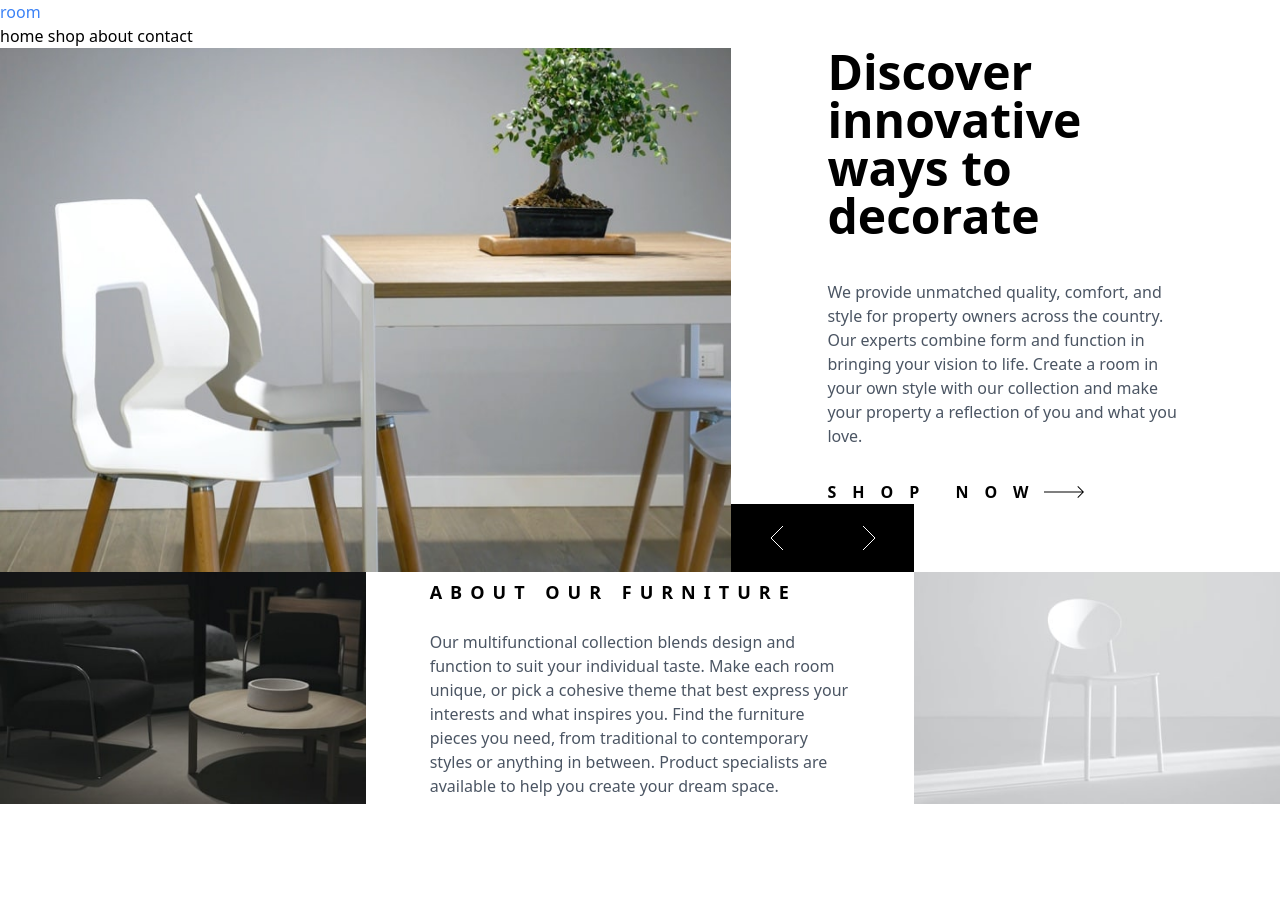
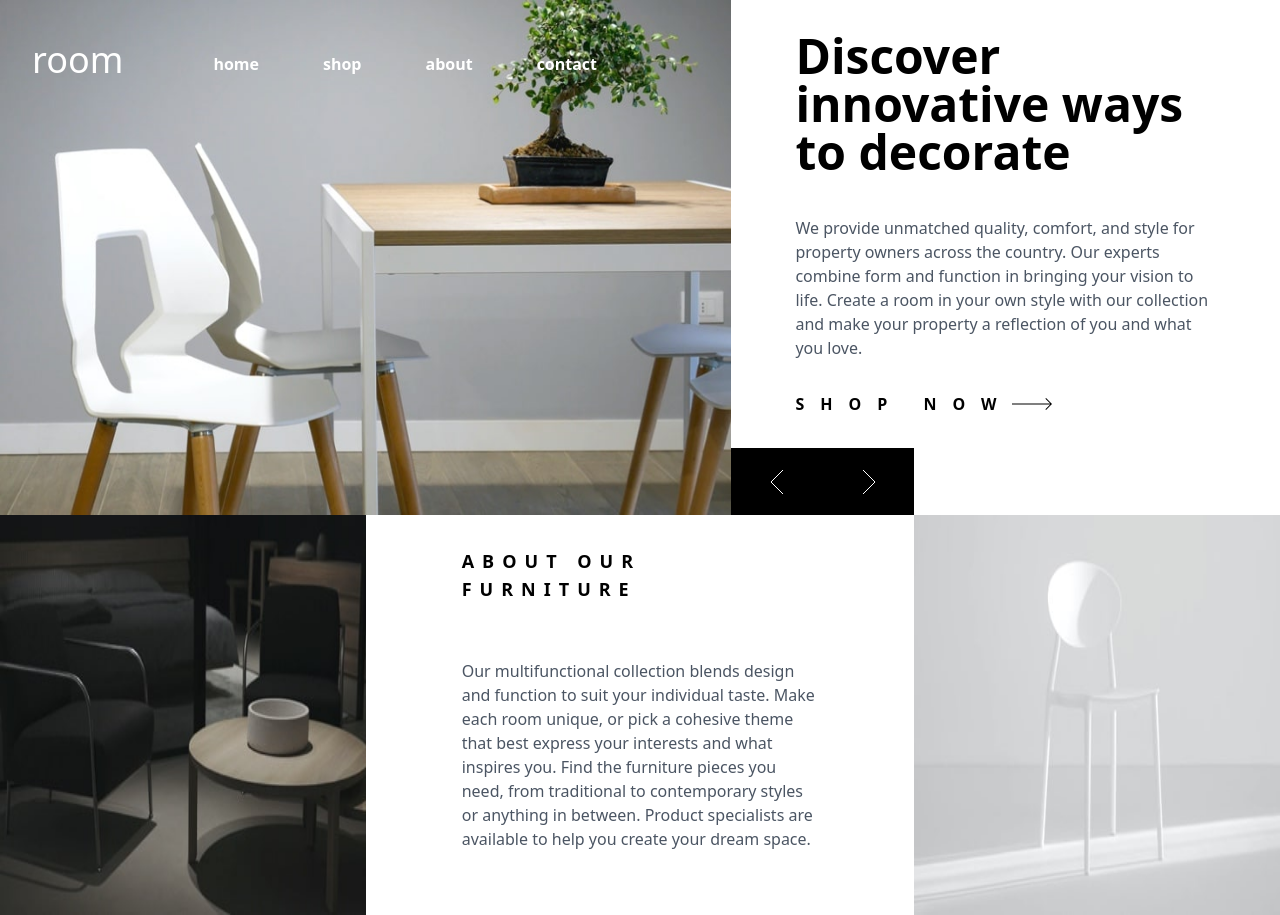
Before and after one commit to rolandoarellano69/react-grid-css, a React (Vite) app: page / in a window 1280 px wide. Before the commit the page ends 804 px from the top, so only its background shows below. Built offline with nearby package versions, Linux system fonts and the light colour scheme.

Commit message:
REact-grid-css-project-V.0.2

```diff
--- a/index.html
+++ b/index.html
@@ -4,7 +4,7 @@
     <meta charset="UTF-8" />
     <link rel="icon" type="image/svg+xml" href="/vite.svg" />
     <meta name="viewport" content="width=device-width, initial-scale=1.0" />
-    <title>Vite + React</title>
+    <title>room</title>
   </head>
   <body>
     <div id="root"></div>
--- a/src/App.jsx
+++ b/src/App.jsx
@@ -4,31 +4,24 @@ import ImgAbout2 from './assets/images/image-about-light.jpg'
 import IconArrowShop from './components/icons/IconArrowShop'
 import IconPrev from './components/icons/IconPrev'
 import IconNext from './components/icons/IconNext'
+import NavBar from './components/nav/NavBar'
 const App = () => {
   return <div>
-    <nav>
-      <a href="#" className="text-blue-500"> room</a>
-      <div>
-        <a href="#"> home</a>
-        <a href="#"> shop</a>
-        <a href="#"> about</a>
-        <a href="#"> contact</a>
-      </div>
-    </nav>
-    <header className='grid grid-cols-1 lg:grid-cols-7 lg:grid-rows-[10fr_1.5fr]'>
-      <img src={ImgHero1} alt="" className='lg:col-span-4 lg:row-span-2 w-full h-full' />
-      <article className='lg:col-span-3 lg:px-24 flex-col justify-center items-start'>
+    <NavBar />
+    <header className='grid grid-cols-3 grid-rows-[10fr_1.5fr_10fr]  lg:grid-cols-7 lg:grid-rows-[10fr_1.5fr]'>
+      <img src={ImgHero1} alt="" className='lg:col-start-1 lg:col-end-5 lg:row-start-1 lg:row-end-3 w-full h-full  col-start-1 col-end-4 row-start-1 row-end-3' />
+      <article className='lg:col-start-5 lg:col-end-8 lg:row-start-1 lg:row-end-2 p-8 flex-col justify-center col-start-1 col-end-4  row-start-3 row-end-4 items-start lg:px-16'>
         <h1 className='font-bold text-5xl mb-10'>
           Discover innovative ways to decorate</h1>
         <p className='text-gray-600 mb-8 '> We provide unmatched quality, comfort, and style for property owners across the country.
           Our experts combine form and function in bringing your vision to life. Create a room in your
           own style with our collection and make your property a reflection of you and what you love.</p>
         <button className='flex items-center hover:fill-gray-400 fill-black'>
-          <span className='font-bold text-base uppercase tracking-[1rem] hover:text-gray-400'>shop now</span>
+          <span className='font-bold text-base uppercase tracking-[1rem] hover:text-gray-400 '>shop now</span>
           <IconArrowShop />
         </button>
       </article>
-      <div className='bg-black text-teal-50 flex'>
+      <div className='bg-black text-teal-50 flex lg:col-start-5 lg:col-end-6 lg:row-start-2 lg:row-end-3 col-start-3 col-end-4 row-start-2 row-end-3'>
         <button className='mx-auto'>
           <IconPrev />
         </button>
@@ -39,12 +32,12 @@ const App = () => {
     </header>
     <main className='grid grid-cols-1 lg:grid-cols-7'>
       <img src={ImgAbout1} alt="" className='lg:col-span-2 w-full h-full' />
-      <section className='lg:col-span-3 lg:px-16 flex flex-col justify-center'>
-        <h2 className='font-bold
-        text-lg uppercase tracking-[0.5rem] mb-6 '>
+      <section className='p-8 lg:col-span-3 lg:px-16 flex flex-col justify-center'>
+        <h2 className=' mb-6 px-8 font-bold
+        text-lg uppercase tracking-[0.5rem]  '>
           About our furniture
         </h2>
-        <p className='text-gray-600'>Our multifunctional collection blends design and function to suit your individual taste.
+        <p className='text-gray-600 p-8'>Our multifunctional collection blends design and function to suit your individual taste.
           Make each room unique, or pick a cohesive theme that best express your interests and what
           inspires you. Find the furniture pieces you need, from traditional to contemporary styles
           or anything in between. Product specialists are available to help you create your dream space.</p>
--- /dev/null
+++ b/src/components/icons/IconBurger.jsx
@@ -0,0 +1,12 @@
+const IconBuger = (props) => {
+  return(
+    <svg width={20} height={14} xmlns="http://www.w3.org/2000/svg" {...props}>
+    <path
+      d="M20 12v2H0v-2h20zm0-6v2H0V6h20zm0-6v2H0V0h20z"
+      fill="#FFF"
+      fillRule="evenodd"
+    />
+  </svg>
+  )}
+
+  export default IconBuger;
--- /dev/null
+++ b/src/components/icons/IconMenuClose.jsx
@@ -0,0 +1,13 @@
+const IconMenuClose = (props) => {
+  return (
+    <svg width={16} height={16} xmlns="http://www.w3.org/2000/svg" {...props}>
+      <path
+        d="m14.364.222 1.414 1.414L9.414 8l6.364 6.364-1.414 1.414L8 9.414l-6.364 6.364-1.414-1.414L6.586 8 .222 1.636 1.636.222 8 6.586 14.364.222z"
+        fillRule="evenodd"
+        opacity={0.201}
+      />
+    </svg>
+  )
+
+}
+export default IconMenuClose;
--- /dev/null
+++ b/src/components/nav/NavBar.jsx
@@ -0,0 +1,31 @@
+import NavLink from "./NavLink";
+import IconBuger from "../icons/IconBurger";
+import { useState } from "react";
+// import IconMenuClose from "../icons/IconMenuClose";
+
+const NavBar = () => {
+  const [first, setfirst] = useState(false)
+  const handleClickMenu = () => {
+    console.log("click");
+  }
+  return (
+    <nav className="absolute top-10  px-8 items-center text-white flex w-full">
+      <button className="lg:hidden" onClick={handleClickMenu}>
+        <IconBuger />
+      </button>
+      <a href="#" className=" mx-auto pr-[20px] text-4xl mb-3 lg:mx-0 lg:pr-[90px]"> room
+
+      </a>
+
+      <div className="hidden gap-16  lg:flex">
+        <NavLink text="home" />
+        <NavLink text="shop" />
+        <NavLink text="about" />
+        <NavLink text="contact" />
+
+
+      </div>
+    </nav>
+  )
+}
+export default NavBar;
--- /dev/null
+++ b/src/components/nav/NavLink.jsx
@@ -0,0 +1,9 @@
+const NavLink = (props) => {
+  return(
+    <a href="#" className="font-semibold "> <span className="peer">{props.text}</span> <span className="h-1 w-full scale-x-0 peer-hover:scale-x-75 peer-hover:bg-white transition-all duration-500 block">
+
+
+          </span></a>
+  )
+}
+export default NavLink;
```
